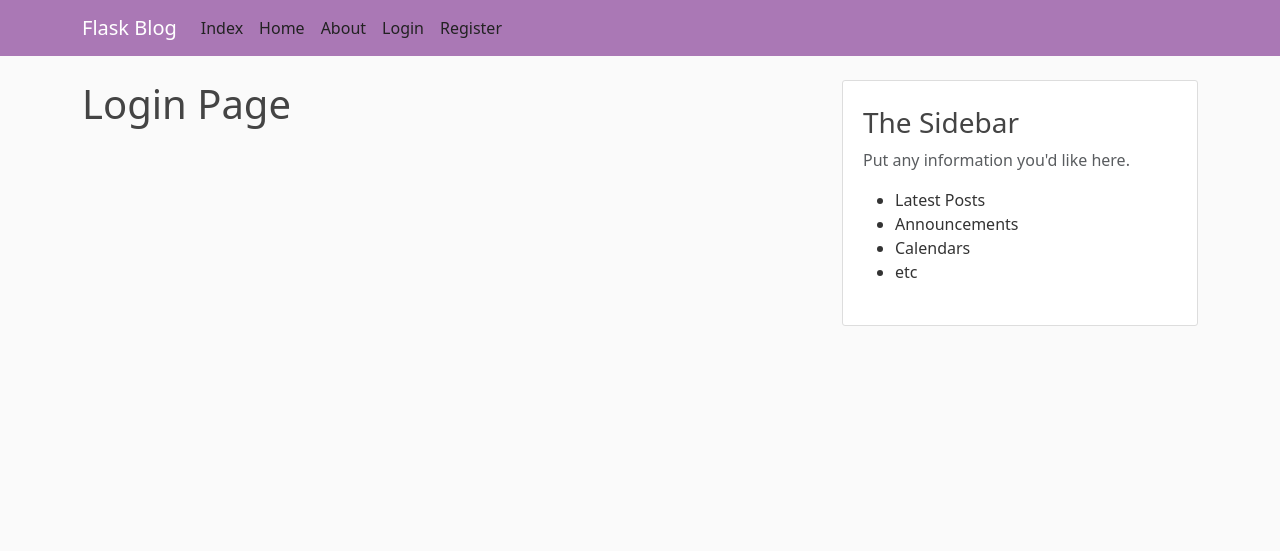
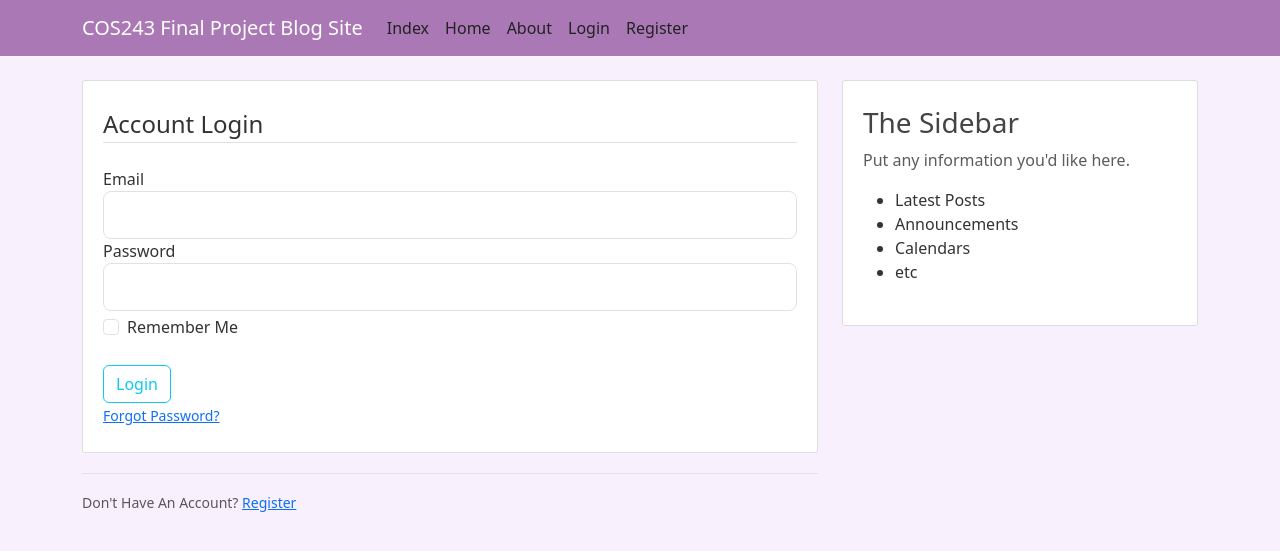
Before and after one commit to ethanh735/FlaskApp, a Flask app: page /login in a window 1280 px wide. Shown: the top 551 px of the page. Run offline with Flask 3, Linux system fonts and the light colour scheme.

Commit message:
established login and registration systems, interconnected and abstracted links

```diff
--- a/main.py
+++ b/main.py
@@ -36,10 +36,17 @@ def home():
 def about():
 	return render_template("about.html", title="About")
 
-@app.route("/login")
+@app.route("/login", methods=["GET", "POST"])
 def login():
 	# uses login form for credentials
 	form = LoginForm()
+	if form.validate_on_submit():
+		if form.email.data == "a@gmail.com" and form.password.data == "123":
+			# flash messages send one time alerts
+			flash(f"You have been logged in!", "success")
+			return redirect(url_for("home"))
+		else:
+			flash(f"Login unsuccessful, please check username and password.", "danger")
 	return render_template("login.html", title="Login", form=form)
 
 @app.route("/register", methods=["GET", "POST"])
--- a/static/main.css
+++ b/static/main.css
@@ -1,5 +1,5 @@
 body {
-	background: #fafafa;
+	background: #f8f0fc;
 	color: #333333;
 	margin-top: 5rem;
 }
@@ -17,7 +17,7 @@ h1, h2, h3, h4, h5, h6 {
 }
 
 .site-header .navbar-nav .nav-link:hover {
-	color: #eeeeff;
+	color: #ffffff;
 }
 
 .site-header .navbar-nav .nav-link.active {
--- a/templates/layout.html
+++ b/templates/layout.html
@@ -11,32 +11,32 @@
 	<link href="{{ url_for("static", filename="main.css") }}" rel="stylesheet" type="text/css">
 
      {% if title %}
-         <title>Flask Blog - {{ title }}</title>
+         <title>Blog Site - {{ title }}</title>
      {% else %}
-         <title>Flask Blog</title>
+         <title>COS243 Final Project Blog Site</title>
      {% endif %}
  </head>
  <body>
  	<!-- Styling -->
  	<header class="site-header">
 		<nav class="navbar navbar-expand-md navbar-dark bg-steel fixed-top">
-			<!-- Navbar name and info -->
+			<!--Navbar name and info-->
 			<div class="container">
-				<a class="navbar-brand mr-4" href="/">Flask Blog</a>
+				<a class="navbar-brand mr-4" href="/">COS243 Final Project Blog Site</a>
 				<button class="navbar-toggler" type="button" data-toggle="collapse" data-target>
 					<span class="navbar-toggler-icon"></span>
 				</button>
-				<!-- The Navbar can be collapsed out of view -->
+				<!--main Navbar-->
 				<div class="collapse navbar-collapse" id="navbarToggle">
 					<div class="navbar-nav mr-auto">
-						<a class="nav-item nav-link" href="/">Index</a>
-						<a class="nav-item nav-link" href="/home">Home</a>
-						<a class="nav-item nav-link" href="/about">About</a>
+						<a class="nav-item nav-link" href="{{ url_for("index") }}">Index</a>
+						<a class="nav-item nav-link" href="{{ url_for("home") }}">Home</a>
+						<a class="nav-item nav-link" href="{{ url_for("about") }}">About</a>
 					</div>
-					<!-- Right side Navbar -->
+					<!--right side Navbar-->
 					<div class="navbar-nav">
-						<a class="nav-item nav-link" href="/login">Login</a>
-						<a class="nav-item nav-link" href="/register">Register</a>
+						<a class="nav-item nav-link" href="{{ url_for("login") }}">Login</a>
+						<a class="nav-item nav-link" href="{{ url_for("register") }}">Register</a>
 					</div>
 				</div>
 			</div>
@@ -46,6 +46,7 @@
 	<!-- Stylized content block -->
 	<main role="main" class="container">
 		<div class="row">
+			<!--blog posts-->
 			<div class="col-md-8">
 				<!--prints received flash messages, responds to message type-->
 				{% with messages = get_flashed_messages(with_categories=true) %}
@@ -59,6 +60,7 @@
 				{% endwith %}
 				{% block content %}{% endblock %}
 			</div>
+			<!--sidebar-->
 			<div class="col-md-4">
 				<div class="content-section">
 					<h3>The Sidebar</h3>
--- a/templates/login.html
+++ b/templates/login.html
@@ -1,4 +1,65 @@
 {% extends "layout.html" %}
 {% block content %}
-    <h1>Login Page</h1>
+	<div class="content-section">
+		<!--posted form goes back to where it is-->
+		<form method="POST" action="">
+			<!--security measure-->
+			{{ form.hidden_tag() }}
+			<fieldset class="form-group">
+				<legend class="border-bottom mb-4">Account Login</legend>
+
+				<!--fields from passed login form-->
+                <!--email-->
+				<div class="form-group">
+					{{ form.email.label(class="form-control-label") }}
+
+					<!--error handling-->
+					{% if form.email.errors %}
+						{{ form.email(class="form-control form-control-lg is-invalid") }}
+						<div class="invalid-feedback">
+							{% for error in form.email.errors %}
+								<span>{{ error }}</span>
+							{% endfor %}
+						</div>
+					{% else %}
+						{{ form.email(class="form-control form-control-lg") }}
+					{% endif %}
+				</div>
+                <!--password-->
+				<div class="form-group">
+					{{ form.password.label(class="form-control-label") }}
+
+					<!--error handling-->
+					{% if form.password.errors %}
+						{{ form.password(class="form-control form-control-lg is-invalid") }}
+						<div class="invalid-feedback">
+							{% for error in form.password.errors %}
+								<span>{{ error }}</span>
+							{% endfor %}
+						</div>
+					{% else %}
+						{{ form.password(class="form-control form-control-lg") }}
+					{% endif %}
+				</div>
+                <div class="form-check pt-1">
+                    {{ form.remember(class="form-check-input") }}
+                    {{ form.remember.label(class="form-check-label") }}
+                </div>
+			</fieldset>
+            <!--buttons-->
+            <div class="form-group pt-4">
+                {{ form.submit(class="btn btn-outline-info") }}
+            </div>
+            <small class="text-muted">
+                <a href="#">Forgot Password?</a>
+            </small>
+		</form>
+	</div>
+
+	<!--don't login if account already exists-->
+	<div class="border-top pt-3">
+		<small class="text-muted">
+			Don't Have An Account? <a class="ml-2" href="{{ url_for("register") }}">Register</a>
+		</small>
+	</div>
 {% endblock content %}
```
Also changed, not shown: templates/register.html (+48 -4 lines).
